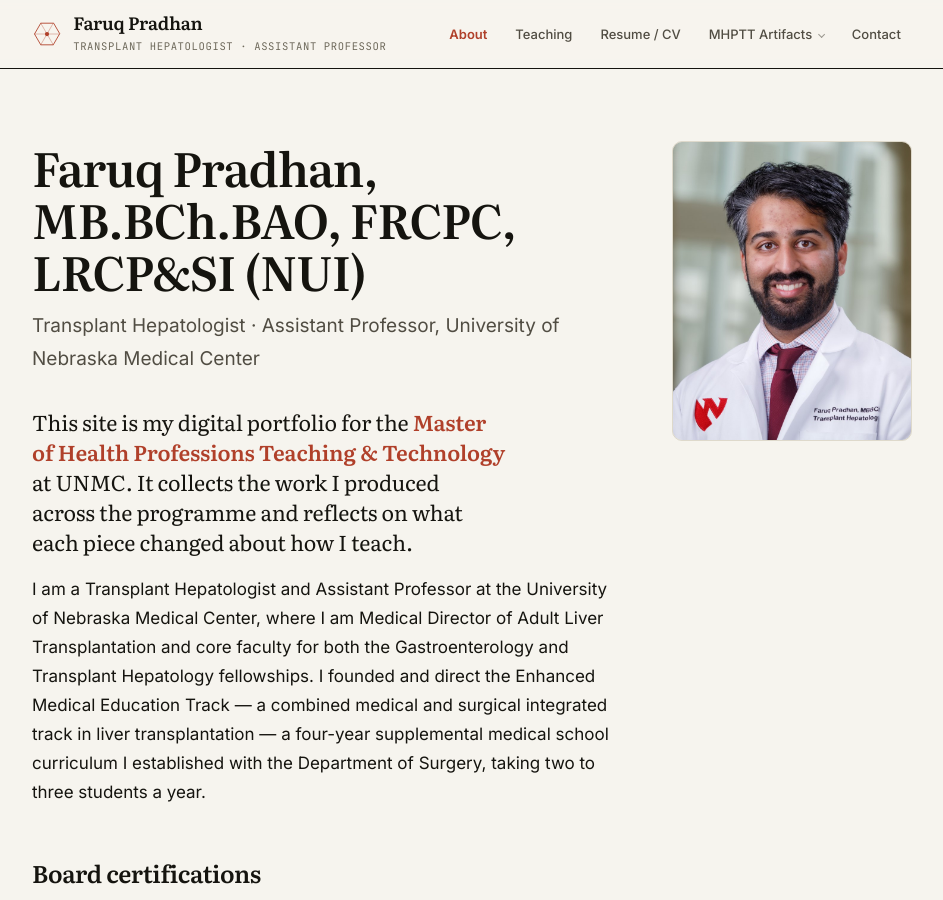
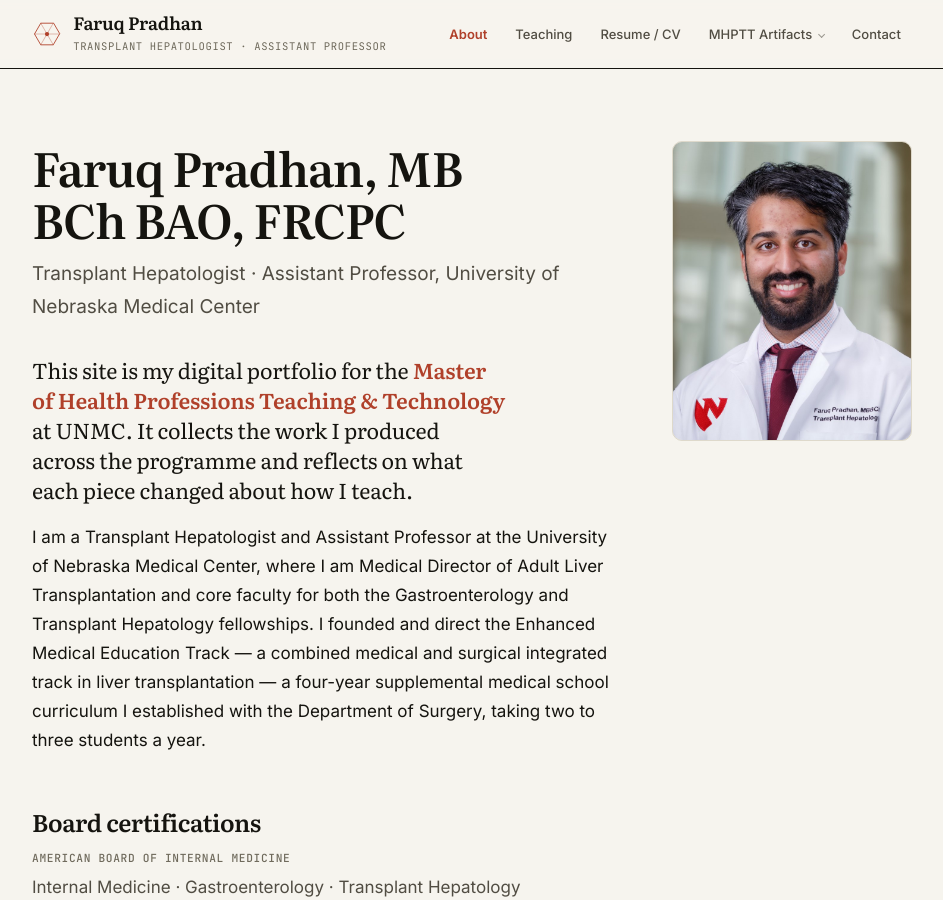
Before and after one commit to fpradhan/fpradhan.github.io, a Jekyll site: the page built from index.md, in a window 1280 px wide and 900 px high. Shown: the whole window, without its empty margins (168-1111 px from the left). Built offline with Jekyll 4.4.1, drawn with Linux system fonts in a browser that asks for light colours; some of the changed text lies outside the part shown.

Commit message:
Settle on one spelling of the degree across the site
The site carried three: MB BCh BAO on the resume, CV and philosophy pages,
MB.BCh.BAO in the home page title, and MB.BCh.BAO ... LRCP&SI (NUI) in the
footer tagline. All 38 occurrences now read MB BCh BAO.

That is the form RCSI uses when it confers the degree, and RCSI's own senior
faculty all separate the letters — Corbally lists MB., BCh., BAO (Hons);
Conlon, Cahill and RCSI's president McNamara all list MB, BAO, BCh. The
unspaced run appears in none of them.

Dropped the trailing (NUI) as well. NUI awards the MB BCh BAO; the licentiate
comes from RCPI and RCSI, so (NUI) sitting after LRCP&SI attributed it to the
wrong body. The CV itself lists the licentiate with no awarding body attached.

Co-Authored-By: Claude Opus 5 <noreply@anthropic.com>
Claude-Session: https://claude.ai/code/session_01SajNJDGDkt5q5fCgsPRcNk

```diff
--- a/_config.yml
+++ b/_config.yml
@@ -2,7 +2,7 @@
 # Site identity
 # ---------------------------------------------------------------------------
 title:    "Faruq Pradhan"
-tagline:  "MB.BCh.BAO, FRCPC, LRCP&SI (NUI)"
+tagline:  "MB BCh BAO, FRCPC, LRCP&SI"
 role:     "Transplant Hepatologist · Assistant Professor"  # shown under the site name
 email:    "fpradhan@unmc.edu"
 phone:    "402-559-5200"
--- a/index.md
+++ b/index.md
@@ -1,6 +1,6 @@
 ---
 layout: home
-title: "Faruq Pradhan, MB.BCh.BAO, FRCPC, LRCP&SI (NUI)"
+title: "Faruq Pradhan, MB BCh BAO, FRCPC"
 subtitle: "Transplant Hepatologist · Assistant Professor, University of Nebraska Medical Center"
 description: "Digital portfolio for the Master of Health Professions Teaching & Technology, UNMC."
 ---
```
